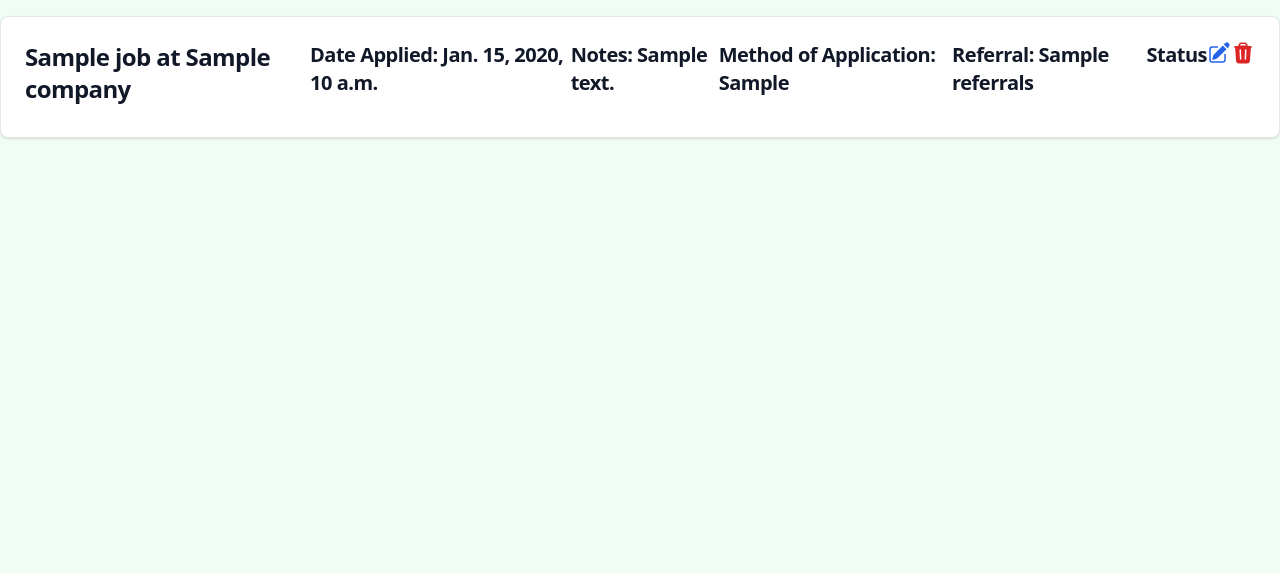
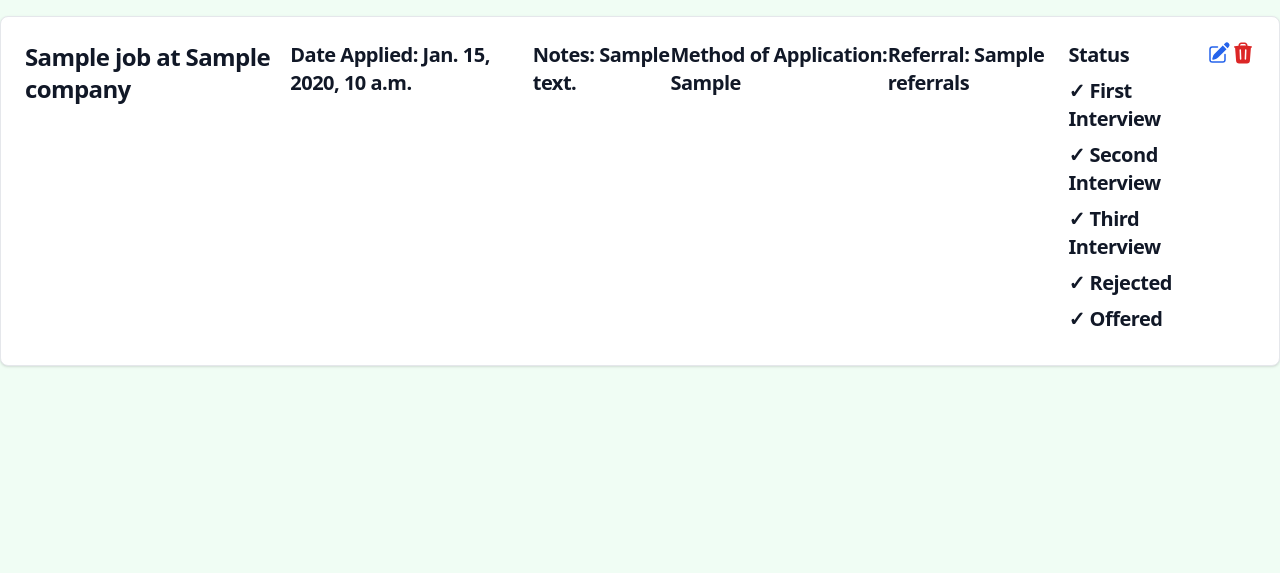
Before and after one commit to Team-DAIR/JAT-backend-2, a Django app: template templates/jobs/job_detail.html in a window 1280 px wide. Shown: the part 68-641 px from the top of the page. Run offline with Django 4.2, Linux system fonts and the light colour scheme; the template is opened without the code that fills it: most values are stand-ins (such as "Sample title", 1, 10 or a date in 2020); some libraries are stand-ins or nearby versions.

Commit message:
added status update code

```diff
--- a/jobs/views_front.py
+++ b/jobs/views_front.py
@@ -18,7 +18,7 @@ class JobDetailView(LoginRequiredMixin, DetailView):
 class JobUpdateView(LoginRequiredMixin, UpdateView):
     template_name = "jobs/job_update.html"
     model = Job
-    fields = ["notes", "referrals"]
+    fields = ["notes", "referrals", "first", "second", "third", "rejected", "offer"]
     context_object_name = "job"
 
 
--- a/templates/jobs/job_detail.html
+++ b/templates/jobs/job_detail.html
@@ -14,14 +14,26 @@
 
     <div>
       <h5 class=" flex-auto mb-2 text-xl font-bold tracking-tight text-gray-900 dark:text-white">Status</h5>
-      {% if true %}
+      {% if job.first %}
+      <p class=" flex-auto mb-2 text-xl font-bold tracking-tight text-gray-900 dark:text-white">&#x2713; First Interview</p>
+      {% endif %}
 
-      <p class=" flex-auto mb-2 text-xl font-bold tracking-tight text-gray-900 dark:text-white">{{ job.first }}</p>
-      <p class=" flex-auto mb-2 text-xl font-bold tracking-tight text-gray-900 dark:text-white">{{ job.second }}</p>
-      <p class=" flex-auto mb-2 text-xl font-bold tracking-tight text-gray-900 dark:text-white">{{ job.third }}</p>
-      <p class=" flex-auto mb-2 text-xl font-bold tracking-tight text-gray-900 dark:text-white">{{ job.rejected }}</p>
-      <p class=" flex-auto mb-2 text-xl font-bold tracking-tight text-gray-900 dark:text-white">{{ job.offer }}</p>
+      {% if job.second %}
+      <p class=" flex-auto mb-2 text-xl font-bold tracking-tight text-gray-900 dark:text-white">&#x2713; Second Interview</p>
       {% endif %}
+
+      {% if job.third %}
+      <p class=" flex-auto mb-2 text-xl font-bold tracking-tight text-gray-900 dark:text-white">&#x2713; Third Interview</p>
+      {% endif %}
+
+      {% if job.rejected %}
+      <p class=" flex-auto mb-2 text-xl font-bold tracking-tight text-gray-900 dark:text-white">&#x2713; Rejected </p>
+      {% endif %}
+
+      {% if job.offer %}
+      <p class=" flex-auto mb-2 text-xl font-bold tracking-tight text-gray-900 dark:text-white">&#x2713; Offered</p>
+      {% endif %}
+
     </div>
 
     <a href="{% url 'job_update' job.pk %}">
```
Also changed, not shown: templates/jobs/job_update.html (+14 -7 lines).
